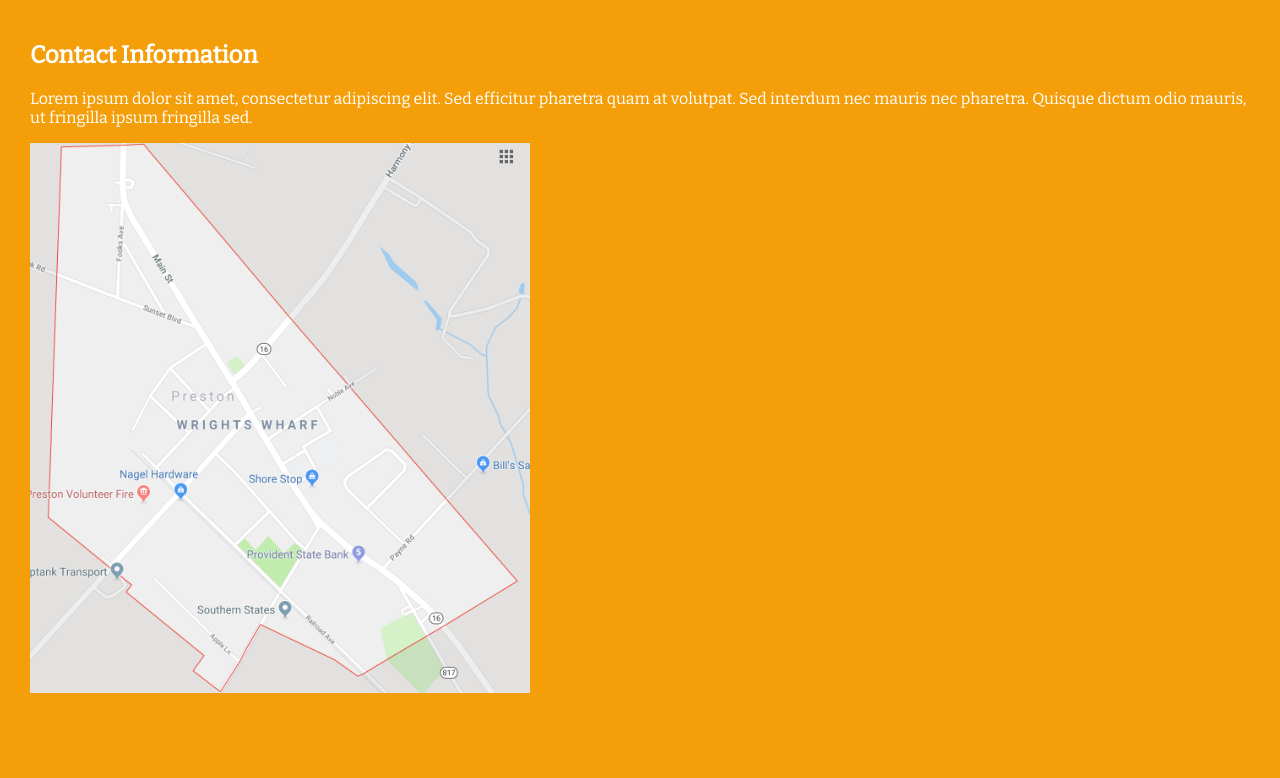
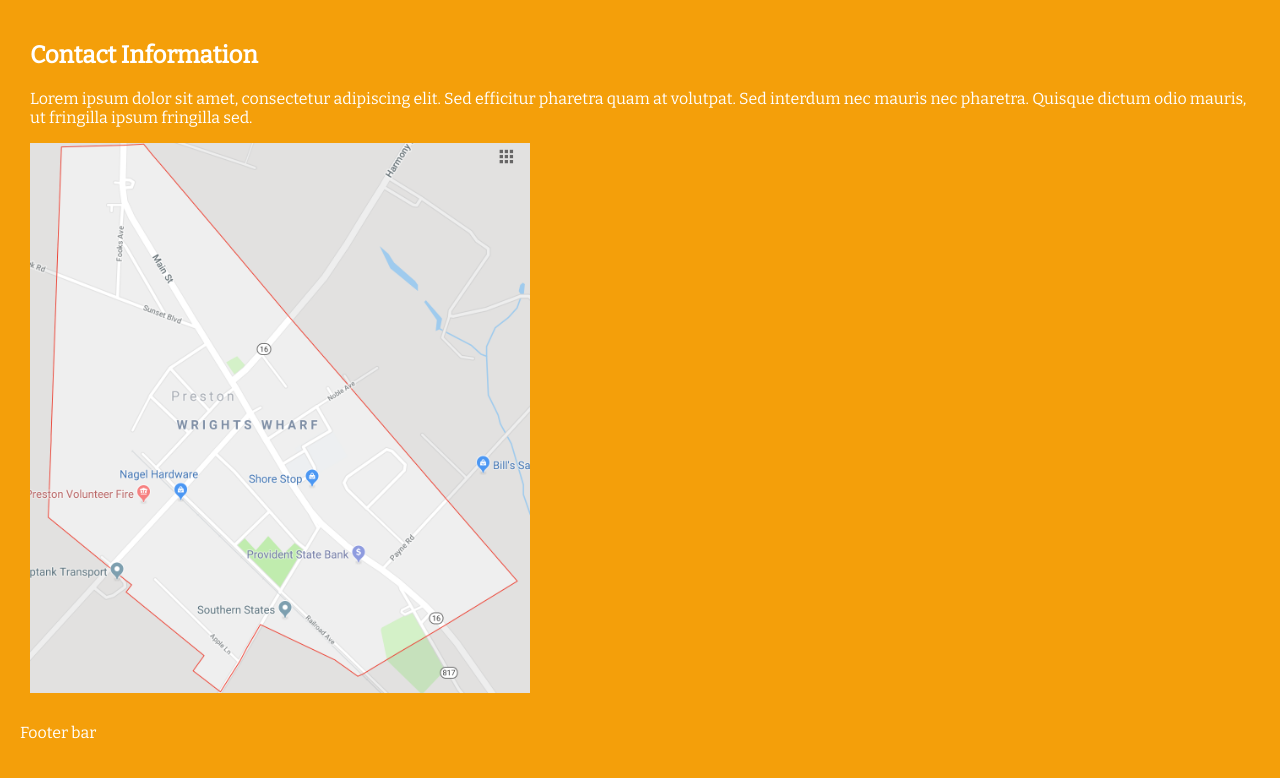
Before and after one commit to Mata-Kalbert/cit230, a plain HTML site: page assignments/lesson-4/preston-4.html in a window 1280 px wide. Shown: the part 1597-2375 px from the top of the page. Before the commit the page ends 2324 px from the top, so only its background shows below. Drawn offline with nearby package versions, Linux system fonts and the light colour scheme.

Commit message:
Added footer bar

```diff
--- a/assignments/lesson-4/preston-4.html
+++ b/assignments/lesson-4/preston-4.html
@@ -51,6 +51,8 @@
                 <img src="images/Screen.png" alt="preston map">
             </section>
         </main>
-
+        <footer>
+            <p>Footer bar</p>
+        </footer>
     </body>
 </html>
```
